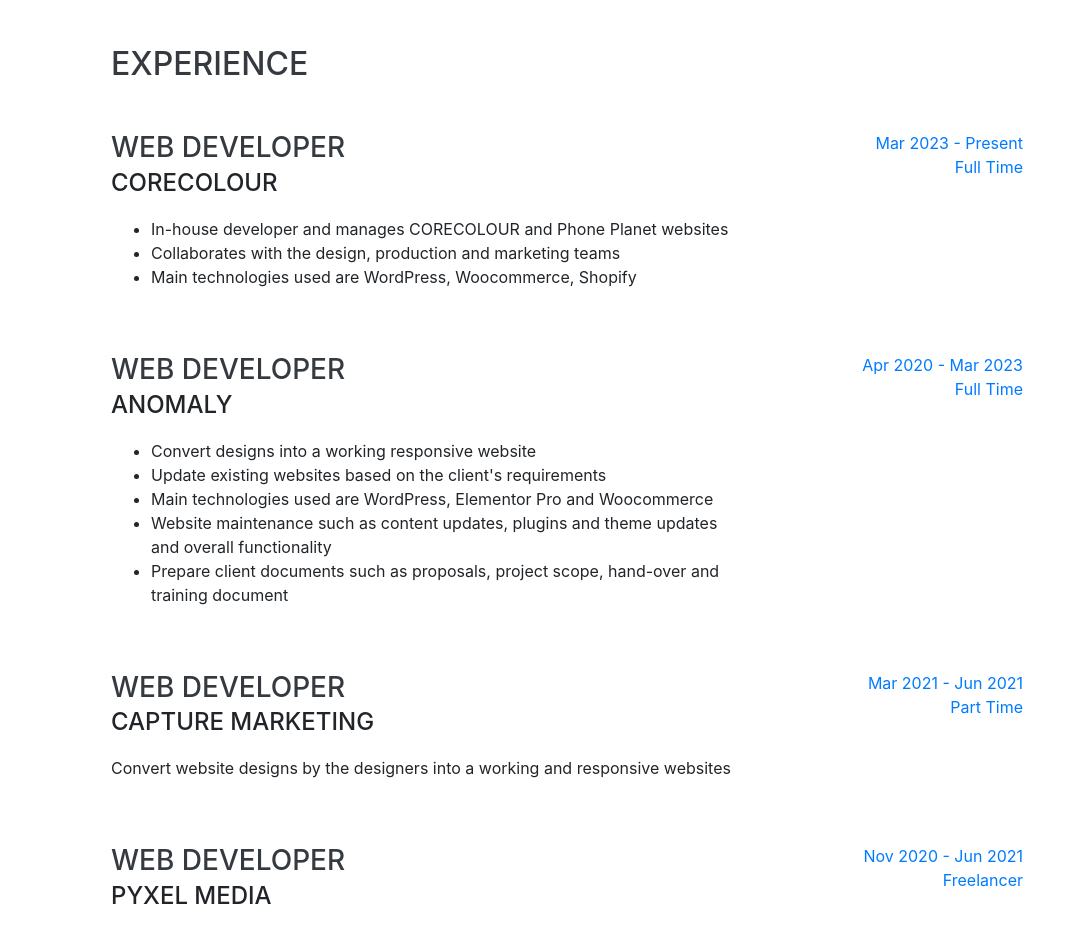
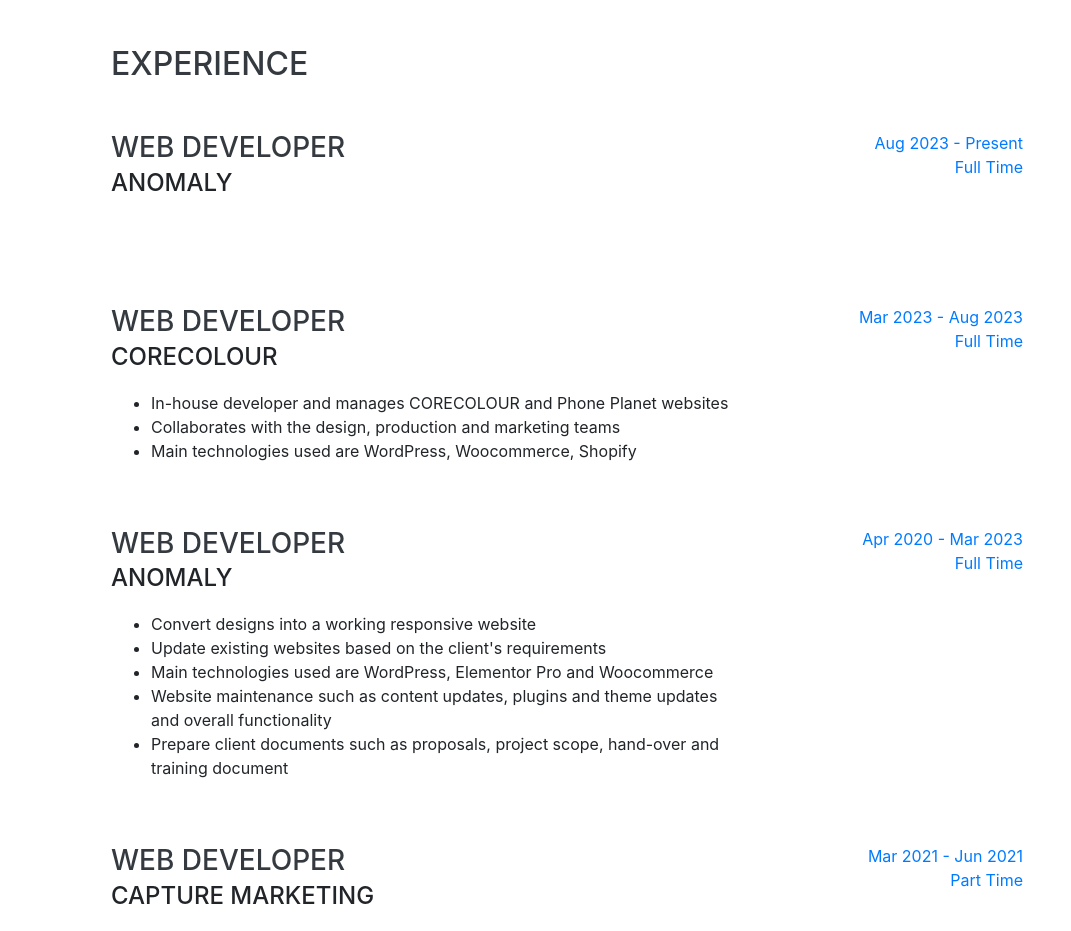
Before and after one commit to joefclarin/joefclarin.github.io, a website with bundled scripts: page index.html in a window 1280 px wide. Shown: the part 804-1735 px from the top of the page, without its empty margins (209-1280 px from the left). Built offline with nearby package versions, Linux system fonts and the light colour scheme; a web font is replaced by a local one.

Commit message:
update work experience

```diff
--- a/index.html
+++ b/index.html
@@ -127,6 +127,18 @@
         <div class="resume-item d-flex flex-column flex-md-row justify-content-between mb-5">
           <div class="resume-content">
             <h3 class="mb-0">Web Developer</h3>
+            <div class="subheading mb-3">Anomaly</div>
+            <p>&nbsp;</p>
+          </div>
+          <div class="resume-date text-md-right">
+            <div class="text-primary">Aug 2023 - Present</div>
+            <div class="text-primary">Full Time</div>
+          </div>
+        </div>
+
+        <div class="resume-item d-flex flex-column flex-md-row justify-content-between mb-5">
+          <div class="resume-content">
+            <h3 class="mb-0">Web Developer</h3>
             <div class="subheading mb-3">CORECOLOUR</div>
             <p>
               <ul>
@@ -137,7 +149,7 @@
             </p>
           </div>
           <div class="resume-date text-md-right">
-            <div class="text-primary">Mar 2023 - Present</div>
+            <div class="text-primary">Mar 2023 - Aug 2023</div>
             <div class="text-primary">Full Time</div>
           </div>
         </div>
```
